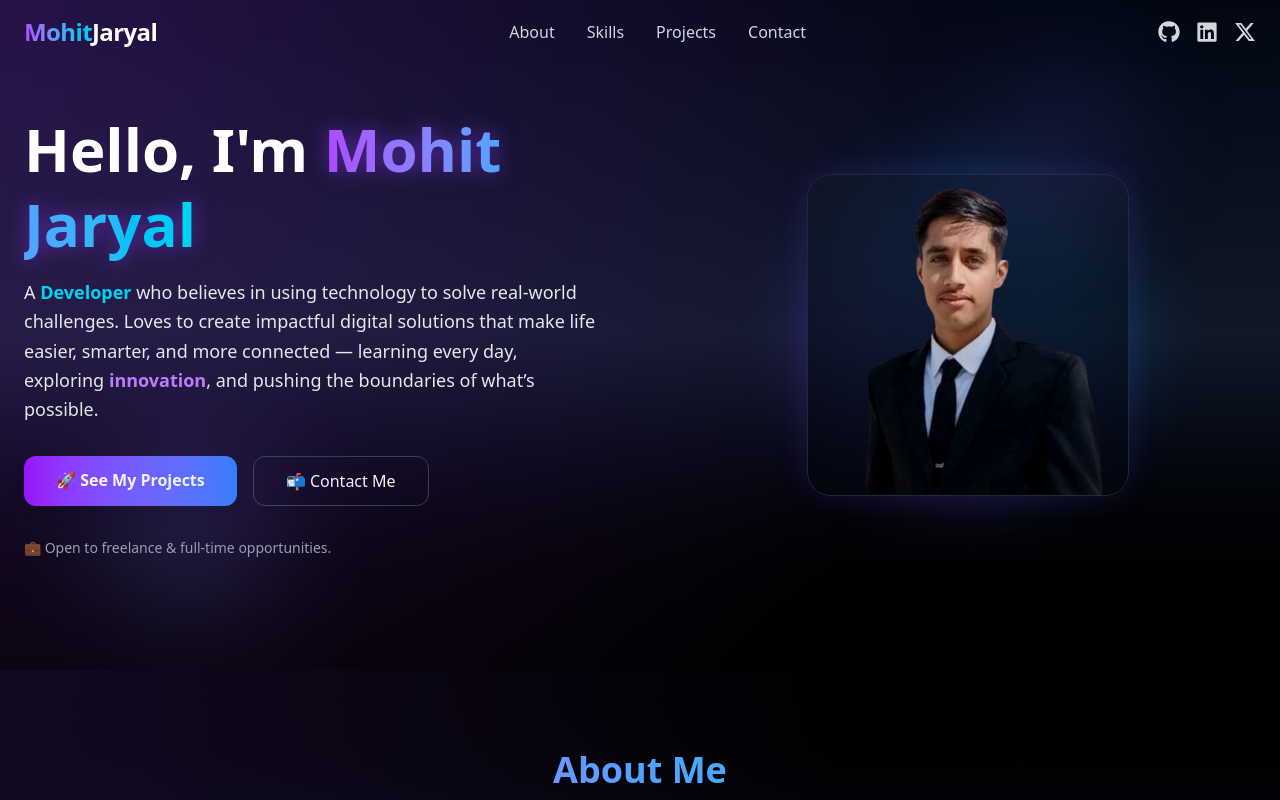
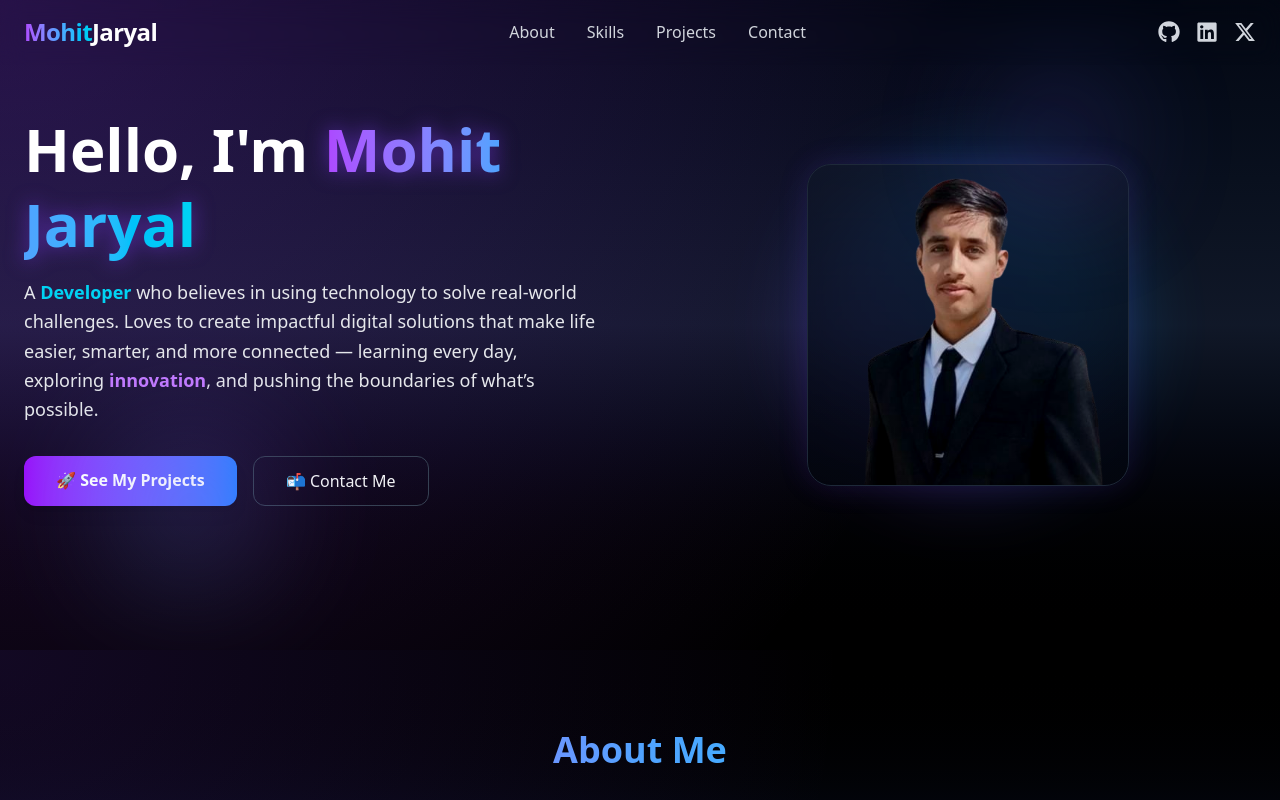
Before and after one commit to mohitjaryal/my-portfolio, a React (Vite) app in the folder portfolio/: page / in a window 1280 px wide. Shown: the top 800 px of the page. Built offline with nearby package versions, Linux system fonts and the light colour scheme.

Commit message:
Update Hero.jsx

```diff
--- a/portfolio/src/components/Hero.jsx
+++ b/portfolio/src/components/Hero.jsx
@@ -54,7 +54,6 @@ export default function Hero() {
             transition={{ delay: 1 }}
             className="mt-8 text-gray-400 text-sm"
           >
-            💼 Open to freelance & full-time opportunities.
           </motion.div>
         </motion.div>
 
```
